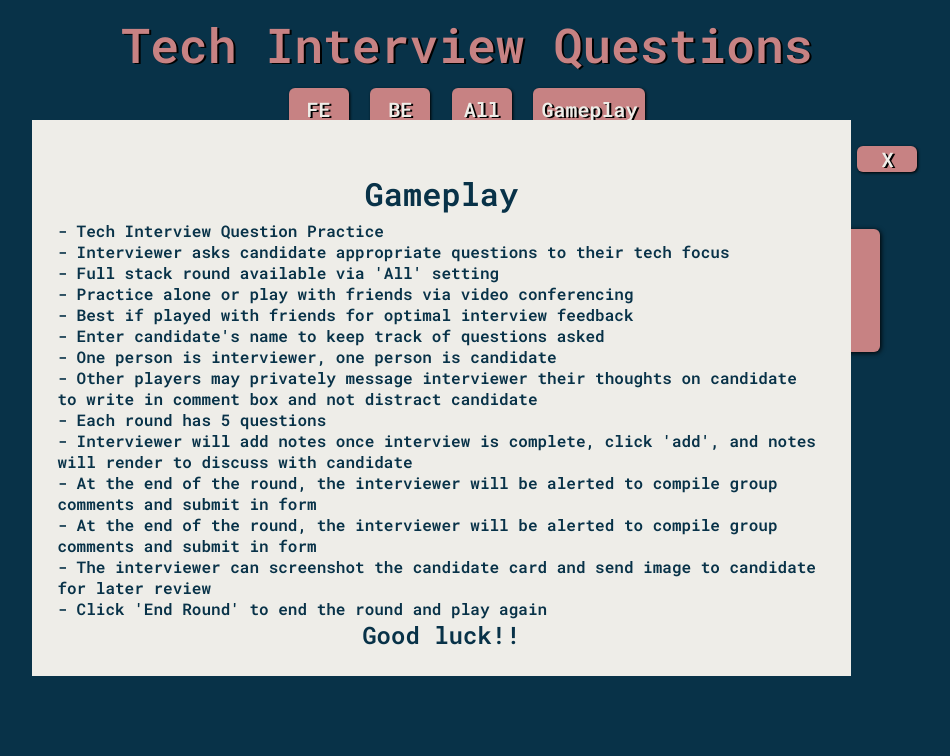
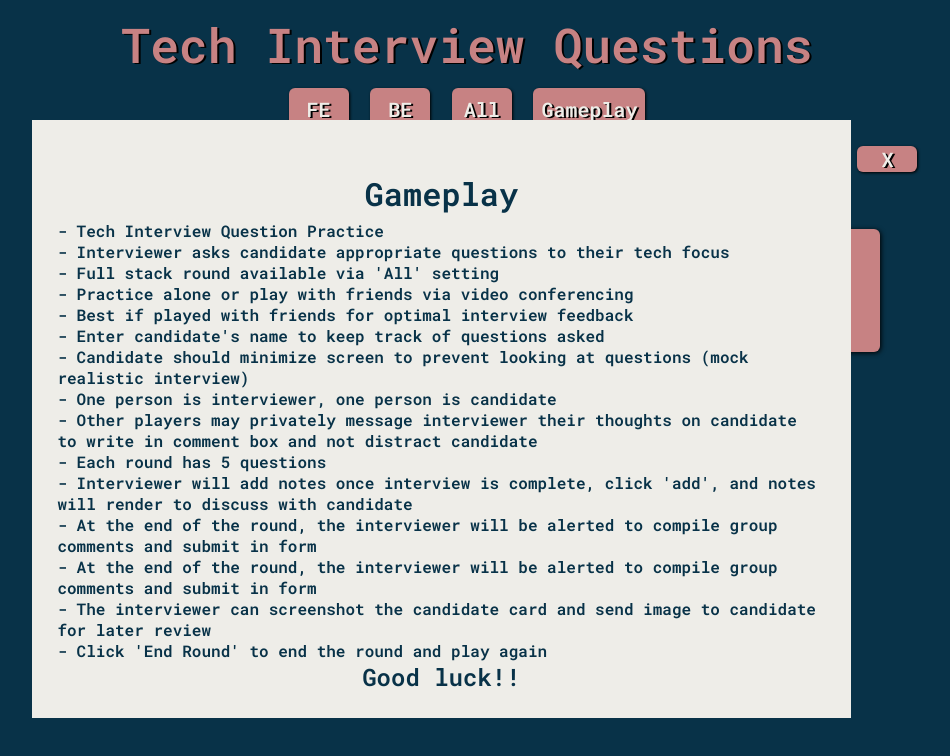
Before and after one commit to leighlars/tech-q-flashcards, a React (Create React App) app: page / in a window 1280 px wide. Both pictures are taken after a click on the button "Gameplay". Shown: the top 756 px of the page, without its empty margins (173-1123 px from the left). Built offline with nearby package versions, Linux system fonts and the light colour scheme.

Commit message:
Edit game play rules

```diff
--- a/src/Gameplay/Gameplay.tsx
+++ b/src/Gameplay/Gameplay.tsx
@@ -18,6 +18,7 @@ export const Gameplay: React.FC<GameplayProps> = props => {
       <p>- Practice alone or play with friends via video conferencing</p>
       <p>- Best if played with friends for optimal interview feedback</p>
       <p>- Enter candidate's name to keep track of questions asked</p>
+      <p>- Candidate should minimize screen to prevent looking at questions (mock realistic interview)</p>
       <p>- One person is interviewer, one person is candidate</p>
       <p>- Other players may privately message interviewer their thoughts on candidate to write in comment box and not distract candidate</p>
       <p>- Each round has 5 questions</p>
```
